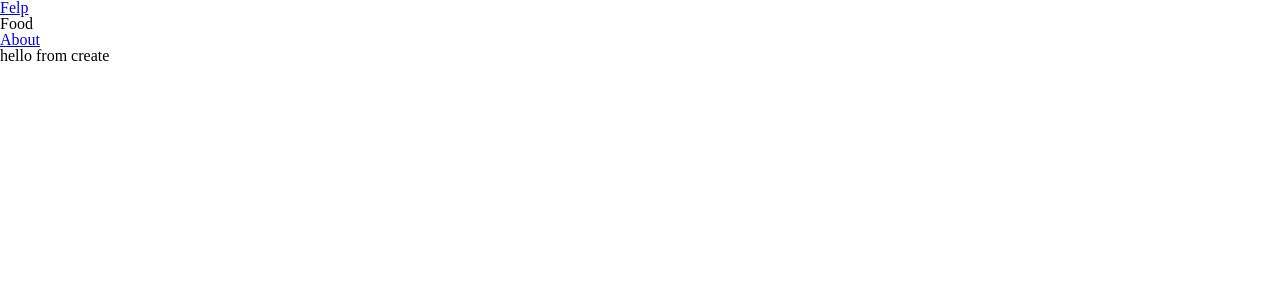
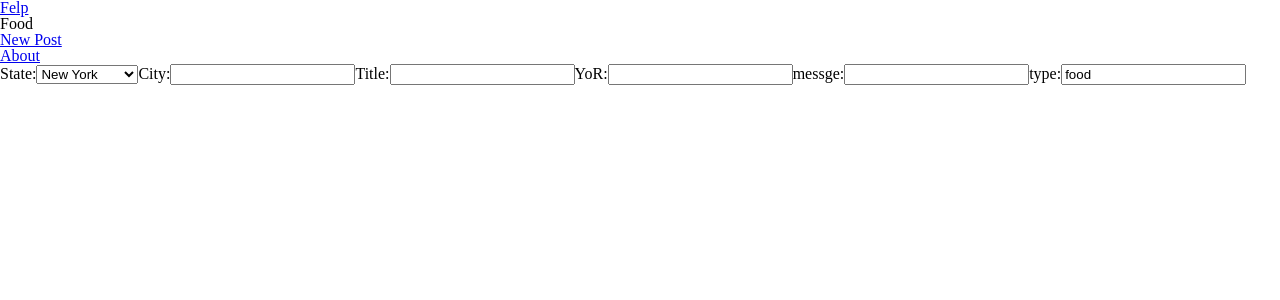
Before and after one commit to leejoonli/felp-frontend, a React (Create React App) app: page /create in a window 1280 px wide. Shown: the top 300 px of the page. Built offline with nearby package versions, Linux system fonts and the light colour scheme.

Commit message:
create form

```diff
--- a/src/components/Create/Create.js
+++ b/src/components/Create/Create.js
@@ -1,11 +1,45 @@
 import React from 'react';
+import { useState } from 'react';
+import { useNavigate } from 'react-router-dom';
+import axios from 'axios';
 
 function Create(props) {
-    return (
-        <div>
-            hello from create
-        </div>
-    );
+	const [newPost, setNewPost] = useState({
+		state: '',
+		city: '',
+		title: '',
+		years_of_residence: 0,
+		// date: new Date(),
+		message: '',
+		type: 'food',
+		user: { name: '' },
+	});
+
+	const handleChange = () => {};
+
+	return (
+		<form>
+			<label htmlFor='state'>State:</label>
+			<select onChange={handleChange} id='state'>
+				<option value='NY'>New York</option>
+				<option value='NJ'>New Jersey</option>
+				<option value='PA'>Pennsylvania</option>
+				<option value='MD'>Maryland</option>
+				<option value='CA'>California</option>
+				<option value='GA'>Georgia</option>
+			</select>
+			<label htmlFor='city'>City:</label>
+			<input onChange={handleChange} id='city' value={newPost.city} />
+			<label htmlFor='title'>Title:</label>
+			<input onChange={handleChange} id='title' value={newPost.title} />
+			<label htmlFor='YoR'>YoR:</label>
+			<input onChange={handleChange} id='YoR' value={newPost.YoR} />
+			<label htmlFor='messge'>messge:</label>
+			<input onChange={handleChange} id='messge' value={newPost.messge} />
+			<label htmlFor='type'>type:</label>
+			<input onChange={handleChange} id='type' value={newPost.type} />
+		</form>
+	);
 }
 
 export default Create;
--- a/src/components/Home/Home.js
+++ b/src/components/Home/Home.js
@@ -1,49 +1,15 @@
-// import State from '../State/State';
-import Create from '../Create/Create';
-
 // Dependencies
-import { useEffect, useState } from 'react';
 import { Link } from 'react-router-dom';
-import axios from 'axios';
 
 function Home(props) {
-    // setting state variable for list of states
-    const [ states, setStates ] = useState([]);
-
-    // api call
-    useEffect(() => {
-        getStates();
-    }, []);
-
-    // async await function for fetch request for states
-    const getStates = async () => {
-        try {
-            // change fetch request path to localhost:3001/posts/
-            const res = await axios.get('http://localhost:3001/');
-            setStates(res);
-        } catch (error) {
-            console.log(error);
-        }
-    }
-
 	return (
 		<div>
-			hello from home
-			{/* <State /> */}
-            {states ? (
-            <>
-                <ul>
-                    {states.map((state) => {
-                        return <li><Link to={`/${state}`}>{state}</Link></li>;
-                    })}
-                </ul>
-            </>
-            ) : (
-            <>
-                <h2>Loading...</h2>
-            </>
-            )}
-            <Create />
+			<h2><Link to='/NY'>New York</Link></h2>
+			<h2><Link to='/NJ'>New Jersey</Link></h2>
+			<h2><Link to='/PA'>Pennsylvania</Link></h2>
+			<h2><Link to='/MD'>Maryland</Link></h2>
+			<h2><Link to='/CA'>California</Link></h2>
+			<h2><Link to='/GA'>Georgia</Link></h2>
 		</div>
 	);
 }
--- a/src/components/Navigation/Navigation.js
+++ b/src/components/Navigation/Navigation.js
@@ -11,6 +11,7 @@ function Navigation(props) {
                     {/* <li>Experience</li> */}
                 </ul>
             </nav>
+            <h2><Link to='/create'>New Post</Link></h2>
             <h2><Link to='/about'>About</Link></h2>
         </div>
     );
```
